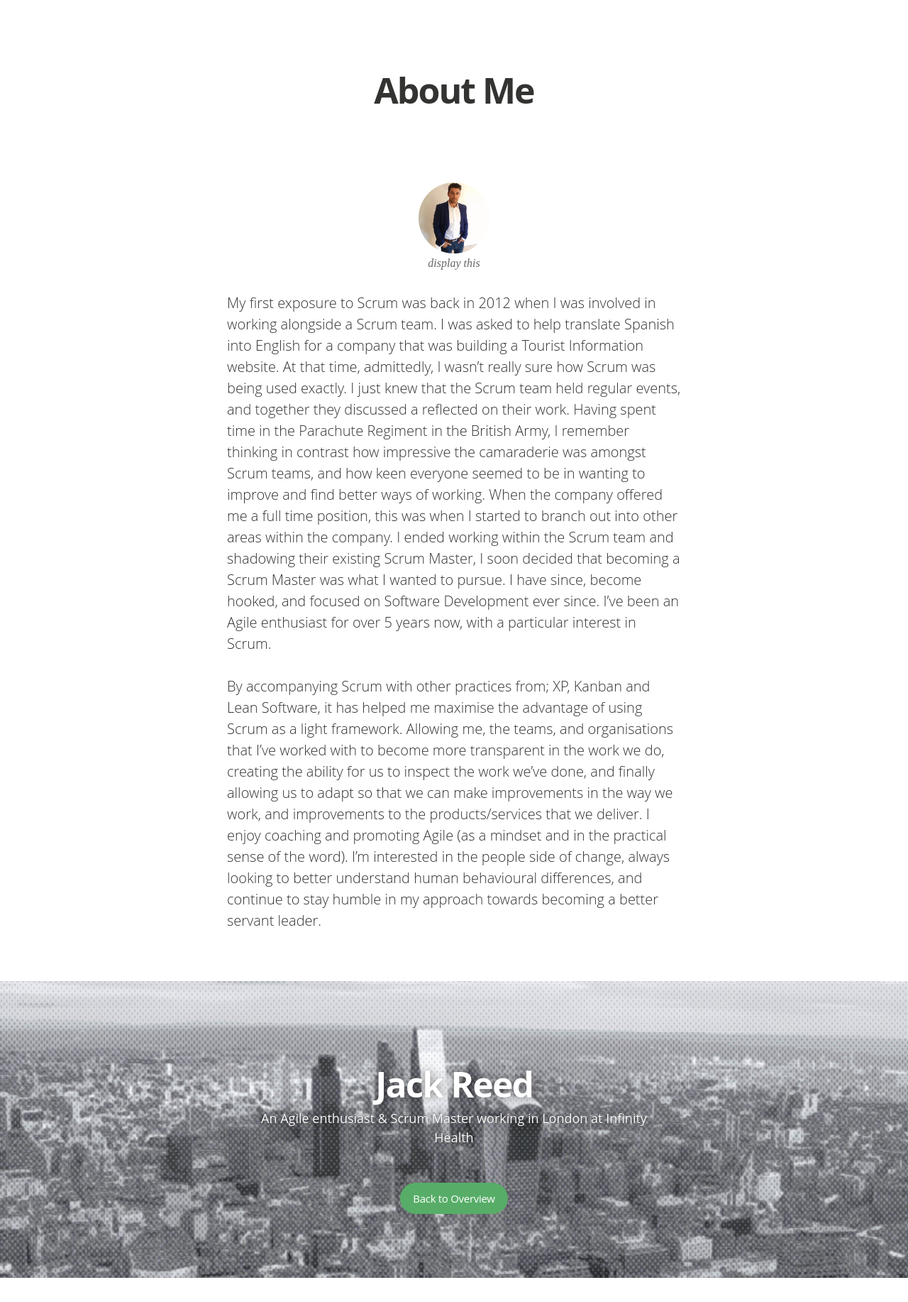
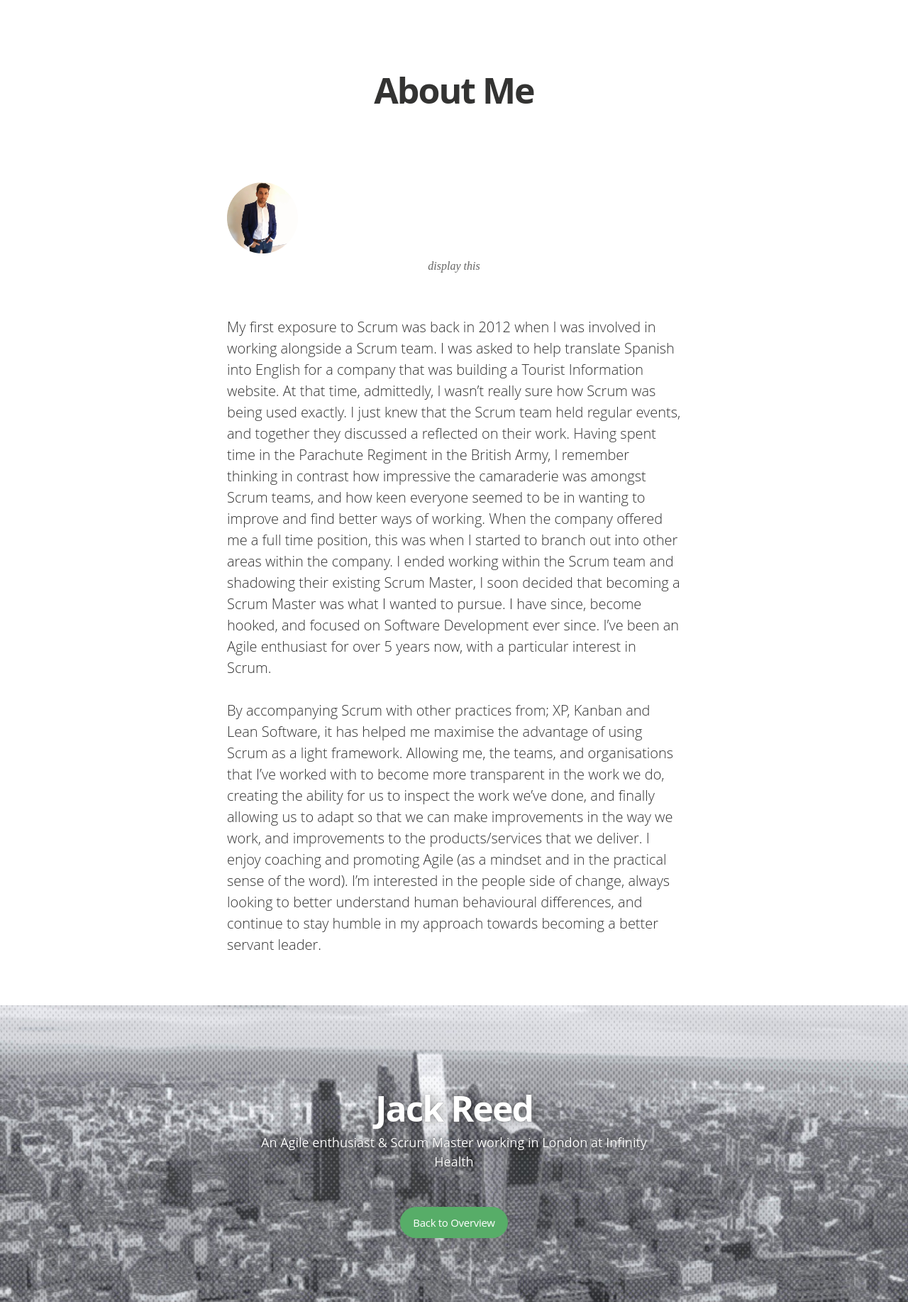
Before and after one commit to IamJackReed/JackReed, a Jekyll site: the page built from about-me.md, in a window 1280 px wide. Shown: the whole page at 71% size. Built offline with Jekyll 4.4.1, drawn with Linux system fonts in a browser that asks for light colours; nearby versions of some CDN libraries; some web fonts are replaced; before the commit the page ends 1800 px from its top, so only the background shows below that.

Commit message:
Update about-me.md

```diff
--- a/about-me.md
+++ b/about-me.md
@@ -4,7 +4,7 @@
 permalink: /about-me/
 ---
 
-<center><img src="/assets/images/about-me-profile.png" alt="display this" width=100 height=100></center>
+<img src="/assets/images/about-me-profile.png" alt="display this" width=100 height=100>
 
 <span style="color:#00000; font-family: 'open sans'; font-size: 1em; font-size: 20px; font-weight: 200; hyphens: none;">My first exposure to Scrum was back in 2012 when I was involved in working alongside a Scrum team. I was asked to help translate Spanish into English for a company that was building a Tourist Information website. At that time, admittedly, I wasn't really sure how Scrum was being used exactly. I just knew that the Scrum team held regular events, and together they discussed a reflected on their work. Having spent time in the Parachute Regiment in the British Army, I remember thinking in contrast how impressive the camaraderie was amongst Scrum teams, and how keen everyone seemed to be in wanting to improve and find better ways of working. When the company offered me a full time position, this was when I started to branch out into other areas within the company. I ended working within the Scrum team and shadowing their existing Scrum Master, I soon decided that becoming a Scrum Master was what I wanted to pursue. I have since, become hooked, and focused on Software Development ever since. I've been an Agile enthusiast for over 5 years now, with a particular interest in Scrum.
 
```
